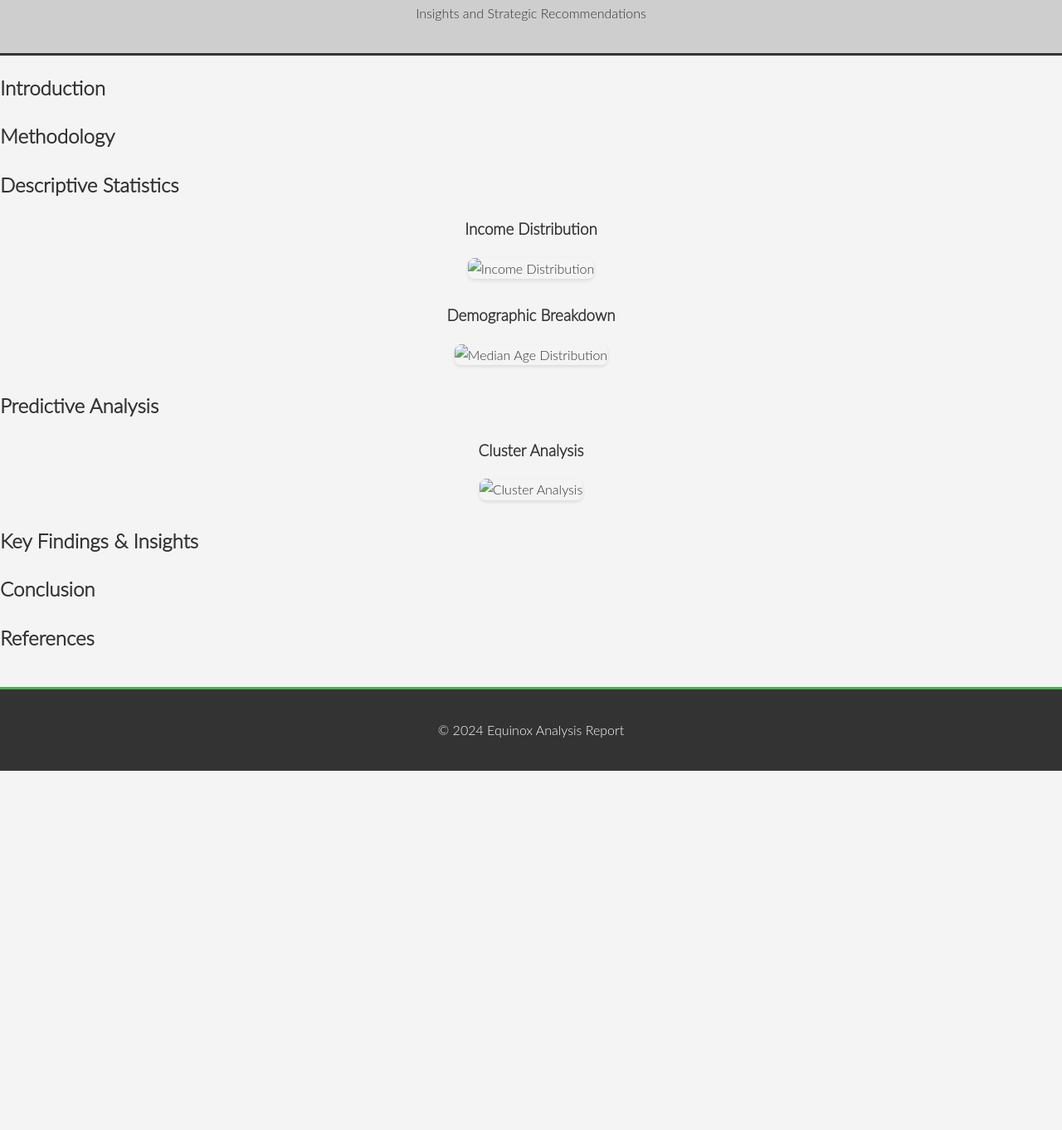
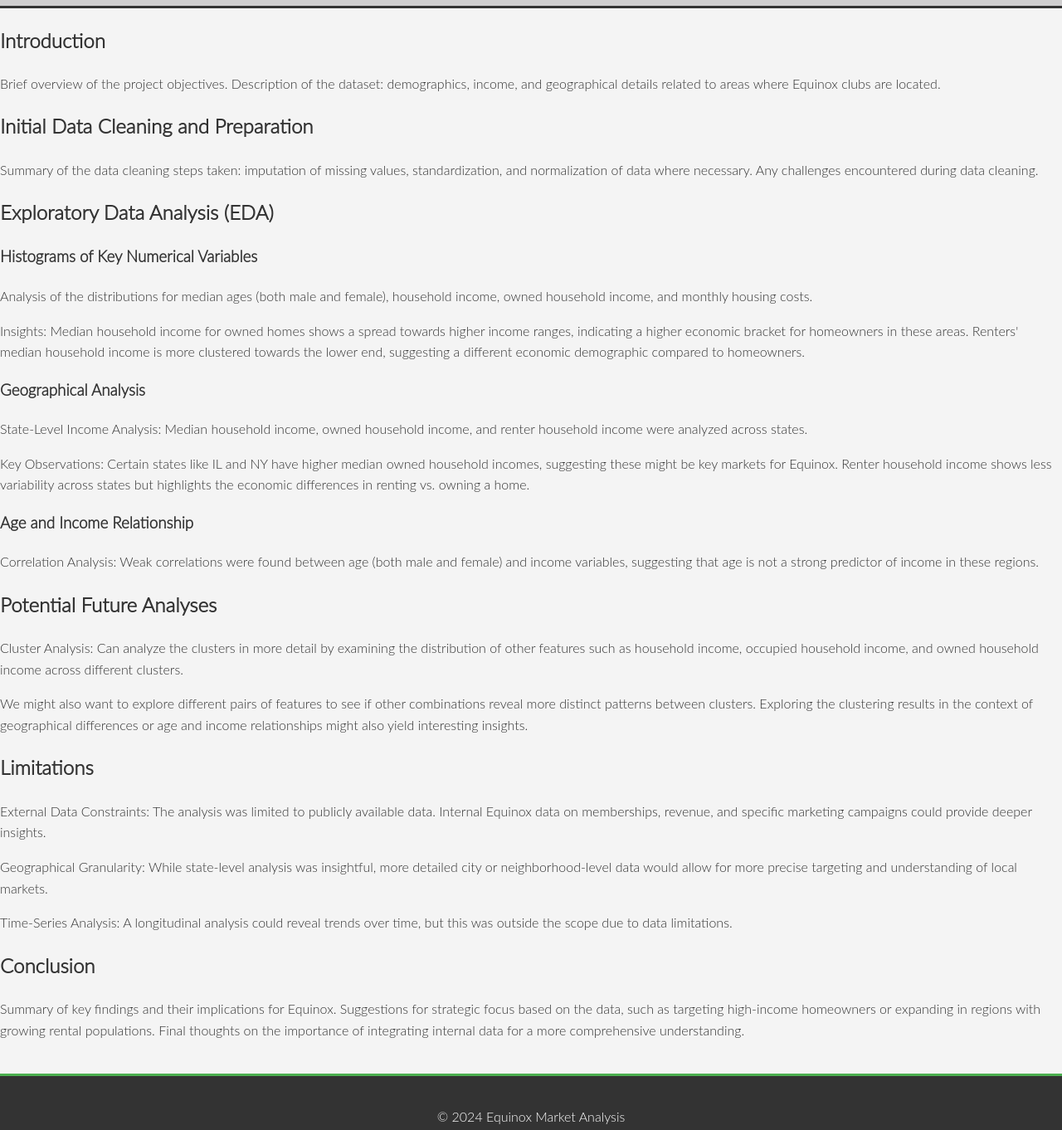
Before and after one commit to DataSciSanj/equinox-club-analysis, a plain HTML site: page index.html in a window 1280 px wide. Shown: the part 91-1453 px from the top of the page at 83% size. Before the commit the page ends 1020 px from the top, so only its background shows below. Drawn offline with Linux system fonts and the light colour scheme.

Commit message:
Update index.html

```diff
--- a/index.html
+++ b/index.html
@@ -9,59 +9,80 @@
 <body>
     <header>
         <h1>Equinox Market Demographic and Income Analysis</h1>
-        <p>Insights and Strategic Recommendations</p>
     </header>
-
-    <section id="introduction">
-        <h2>Introduction</h2>
-        <p><!-- Insert the Project Overview and Objectives here --></p>
-    </section>
-
-    <section id="methodology">
-        <h2>Methodology</h2>
-        <p><!-- Insert Data Sources, Data Cleaning & Preparation, and Limitations here --></p>
-    </section>
-
-    <section id="descriptive-statistics">
-        <h2>Descriptive Statistics</h2>
-        <div class="chart">
-            <h3>Income Distribution</h3>
-            <p><!-- Discussion of Income Distribution (Owned vs. Rented) --></p>
-            <img src="assets/income_distribution.png" alt="Income Distribution">
+    <div class="container">
+        <div class="section">
+            <h2>Introduction</h2>
+            <p>
+                Brief overview of the project objectives. Description of the dataset: demographics, income, and geographical details related to areas where Equinox clubs are located.
+            </p>
         </div>
-        <div class="chart">
-            <h3>Demographic Breakdown</h3>
-            <p><!-- Discussion of Median Age --></p>
-            <img src="assets/median_age_distribution.png" alt="Median Age Distribution">
+        <div class="section">
+            <h2>Initial Data Cleaning and Preparation</h2>
+            <p>
+                Summary of the data cleaning steps taken: imputation of missing values, standardization, and normalization of data where necessary. Any challenges encountered during data cleaning.
+            </p>
         </div>
-    </section>
-
-    <section id="predictive-analysis">
-        <h2>Predictive Analysis</h2>
-        <div class="chart">
-            <h3>Cluster Analysis</h3>
-            <p><!-- Discussion of K-Means Clustering --></p>
-            <img src="assets/cluster_analysis.png" alt="Cluster Analysis">
+        <div class="section">
+            <h2>Exploratory Data Analysis (EDA)</h2>
+            <h3>Histograms of Key Numerical Variables</h3>
+            <p>
+                Analysis of the distributions for median ages (both male and female), household income, owned household income, and monthly housing costs.
+            </p>
+            <p>
+                <span class="highlight">Insights:</span> Median household income for owned homes shows a spread towards higher income ranges, indicating a higher economic bracket for homeowners in these areas. Renters' median household income is more clustered towards the lower end, suggesting a different economic demographic compared to homeowners.
+            </p>
+            <div class="plot">
+                <!-- Insert plot here -->
+            </div>
+            <h3>Geographical Analysis</h3>
+                        <p>
+                State-Level Income Analysis: Median household income, owned household income, and renter household income were analyzed across states.
+            </p>
+            <p>
+                <span class="highlight">Key Observations:</span> Certain states like IL and NY have higher median owned household incomes, suggesting these might be key markets for Equinox. Renter household income shows less variability across states but highlights the economic differences in renting vs. owning a home.
+            </p>
+            <div class="plot">
+                <!-- Insert plot here -->
+            </div>
+            <h3>Age and Income Relationship</h3>
+            <p>
+                Correlation Analysis: Weak correlations were found between age (both male and female) and income variables, suggesting that age is not a strong predictor of income in these regions.
+            </p>
+            <div class="plot">
+                <!-- Insert plot here -->
+            </div>
         </div>
-    </section>
-
-    <section id="key-findings">
-        <h2>Key Findings & Insights</h2>
-        <p><!-- Summarize Key Findings and Provide Strategic Recommendations --></p>
-    </section>
-
-    <section id="conclusion">
-        <h2>Conclusion</h2>
-        <p><!-- Summary of Findings and Suggestions for Future Work --></p>
-    </section>
-
-    <section id="references">
-        <h2>References</h2>
-        <p><!-- List Data Sources and Acknowledgments --></p>
-    </section>
-
+        <div class="section">
+            <h2>Potential Future Analyses</h2>
+            <p>
+                Cluster Analysis: Can analyze the clusters in more detail by examining the distribution of other features such as household income, occupied household income, and owned household income across different clusters.
+            </p>
+            <p>
+                We might also want to explore different pairs of features to see if other combinations reveal more distinct patterns between clusters. Exploring the clustering results in the context of geographical differences or age and income relationships might also yield interesting insights.
+            </p>
+        </div>
+        <div class="section">
+            <h2>Limitations</h2>
+            <p>
+                <span class="highlight">External Data Constraints:</span> The analysis was limited to publicly available data. Internal Equinox data on memberships, revenue, and specific marketing campaigns could provide deeper insights.
+            </p>
+            <p>
+                <span class="highlight">Geographical Granularity:</span> While state-level analysis was insightful, more detailed city or neighborhood-level data would allow for more precise targeting and understanding of local markets.
+            </p>
+            <p>
+                <span class="highlight">Time-Series Analysis:</span> A longitudinal analysis could reveal trends over time, but this was outside the scope due to data limitations.
+            </p>
+        </div>
+        <div class="section">
+            <h2>Conclusion</h2>
+            <p>
+                Summary of key findings and their implications for Equinox. Suggestions for strategic focus based on the data, such as targeting high-income homeowners or expanding in regions with growing rental populations. Final thoughts on the importance of integrating internal data for a more comprehensive understanding.
+            </p>
+        </div>
+    </div>
     <footer>
-        <p>© 2024 Equinox Analysis Report</p>
+        <p>© 2024 Equinox Market Analysis</p>
     </footer>
 </body>
 </html>
```
